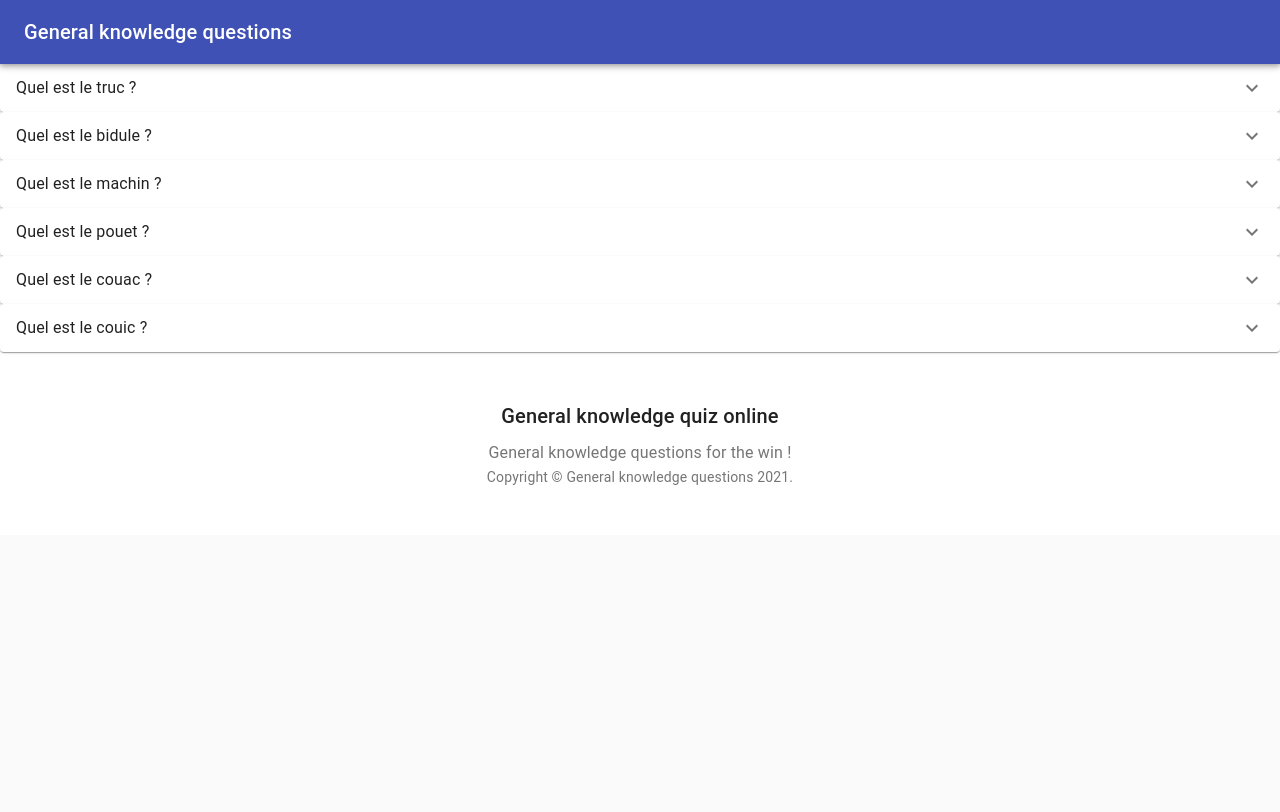
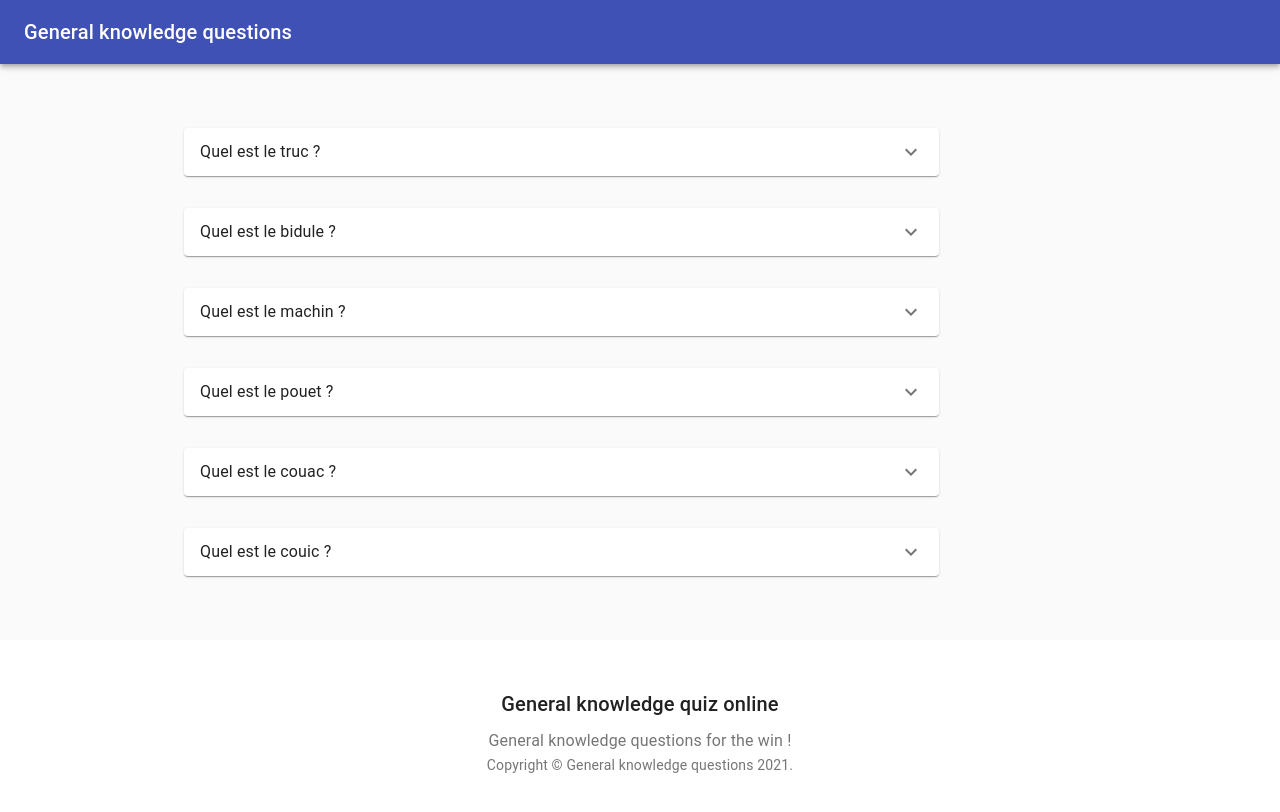
Before and after one commit to cbelzunce/general-knowledge-questions, a Next.js app: page /geography in a window 1280 px wide. Shown: the top 812 px of the page. Built offline with nearby package versions, Linux system fonts and the light colour scheme.

Commit message:
add style geography

```diff
--- a/pages/geography.js
+++ b/pages/geography.js
@@ -10,6 +10,14 @@ import AccordionDetails from '@material-ui/core/AccordionDetails';
 import Typography from '@material-ui/core/Typography';
 import ExpandMoreIcon from '@material-ui/icons/ExpandMore';
 import Grid from '@material-ui/core/Grid'
+import Container from '@material-ui/core/Container'
+
+const useStyles = makeStyles((theme) => ({
+  cardGrid: {
+    paddingTop: theme.spacing(8),
+    paddingBottom: theme.spacing(8),
+  },
+}));
 
 // todo : markdown file
 const questions = [
@@ -22,6 +30,7 @@ const questions = [
 ];
 
 export default function Geography() {
+  const classes = useStyles();
 
   //todo define styles
 
@@ -30,8 +39,11 @@ export default function Geography() {
       <CssBaseline />
       <Navbar/>
       <main>
+        <Container className={classes.cardGrid} maxWidth="md">
+          <Grid container spacing={4}>
             {questions.map((question) => (
-          <div key={question.id}>
+              <Grid item key={question.id} xs={12} sm={12} md={10}>
+                  <div>
                     <Accordion>
                       <AccordionSummary
                         expandIcon={<ExpandMoreIcon />}
@@ -45,7 +57,13 @@ export default function Geography() {
                       </AccordionDetails>
                     </Accordion>
                   </div>
+              </Grid>
             ))}
+
+          </Grid>
+        </Container>
+
+
       </main>
       <Footer/>
     </React.Fragment>
```
Lines whose indentation alone changed are shown as unchanged.
